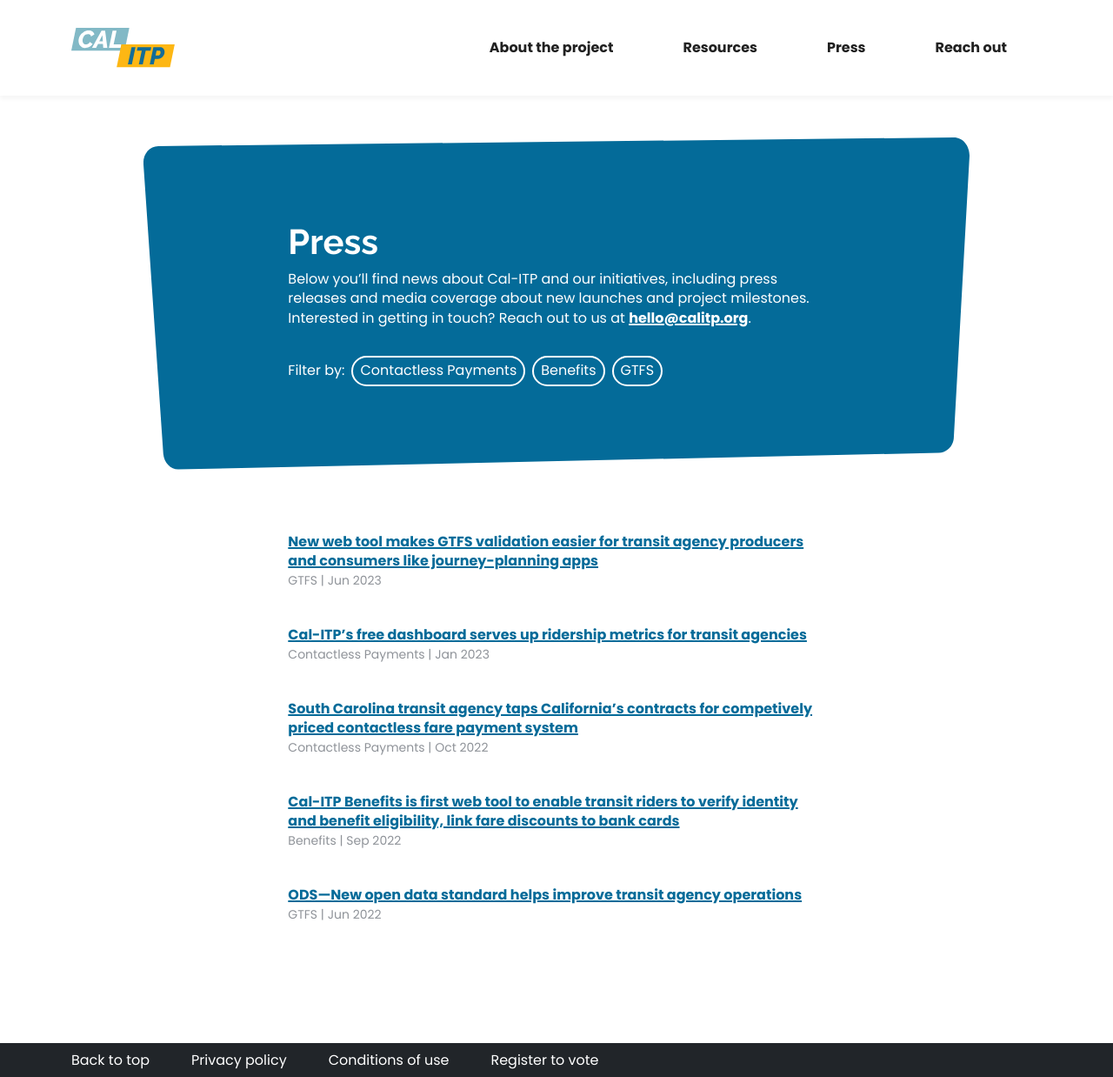
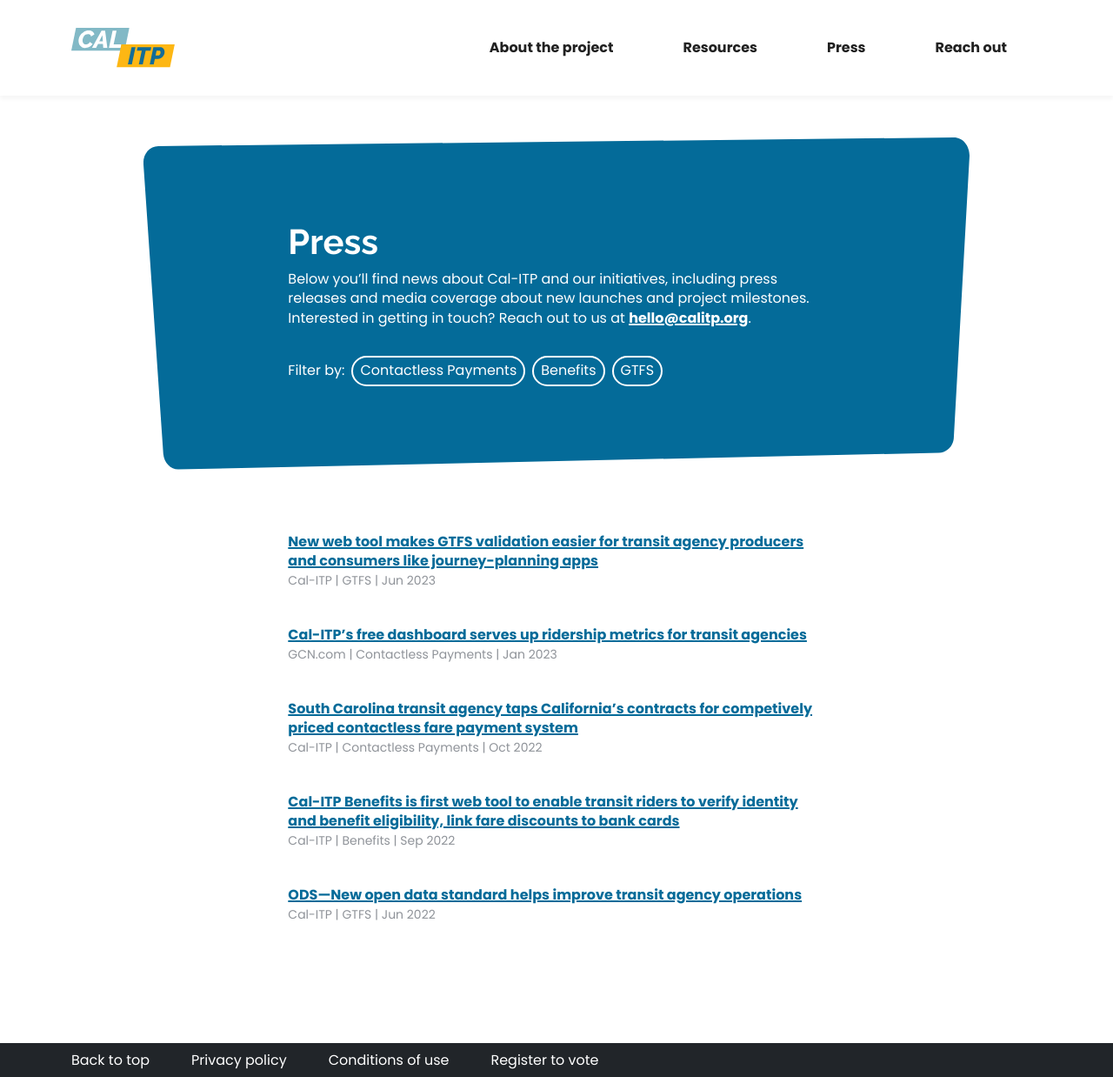
Before and after one commit to cal-itp/calitp.org, a Jekyll site: the page built from src/press.html, in a window 1280 px wide and 1238 px high. Shown: the whole window at 87% size. Built offline with Jekyll 4.4.1, drawn with Linux system fonts in a browser that asks for light colours.

Commit message:
feat(press): add Outlet data to press item, show it on press page

```diff
--- a/src/_includes/article.html
+++ b/src/_includes/article.html
@@ -13,6 +13,6 @@
 <article class="d-block mb-3 pb-4">
   <a href="{{ url }}" {% if item.external %}target="_blank"{% endif %}>{{ item.title }}</a>
   <br/>
-  <span class="text-secondary font-poppins fs-7">{{ item.tags | join: ", " }} |
+  <span class="text-secondary font-poppins fs-7">{{ item.outlet }} | {{ item.tags | join: ", " }} |
     {% include date.html date=item.date format = "%b %Y" %}</span>
 </article>
--- a/src/_press/cal-itp-announces-ods.md
+++ b/src/_press/cal-itp-announces-ods.md
@@ -9,6 +9,7 @@
   information and extends it to include data about personnel, scheduled maintenance, and non-revenue service.
 tags:
   - GTFS
+outlet: "Cal-ITP"
 ---
 
 The ODS specification is a product of the Operational Data Standard Working Group, a coalition of more than 40 transit
--- a/src/_press/cal-itp-benefits-launch.md
+++ b/src/_press/cal-itp-benefits-launch.md
@@ -13,6 +13,7 @@
   a contactless debit or credit card to automatically receive reduced fares whenever they tap to pay with the card.
 tags:
   - Benefits
+outlet: "Cal-ITP"
 ---
 
 Cal-ITP Benefits is initially available for people 65 and older who ride Monterey-Salinas Transit (MST) buses, with plans to
--- a/src/_press/cal-itp-coast-rta-msa.md
+++ b/src/_press/cal-itp-coast-rta-msa.md
@@ -13,6 +13,7 @@
   payments.
 tags:
   - Contactless Payments
+outlet: "Cal-ITP"
 ---
 
 Cal-ITP—Caltrans’ California Integrated Travel Project—supported Coast RTA through the process of purchasing open-loop payment
```
Also changed, not shown: src/_press/cal-itp-gtfs-schedule-validator.md (+1 -0 lines), src/_press/cal-itp-payments-data-dashboard.md (+1 -0 lines).
